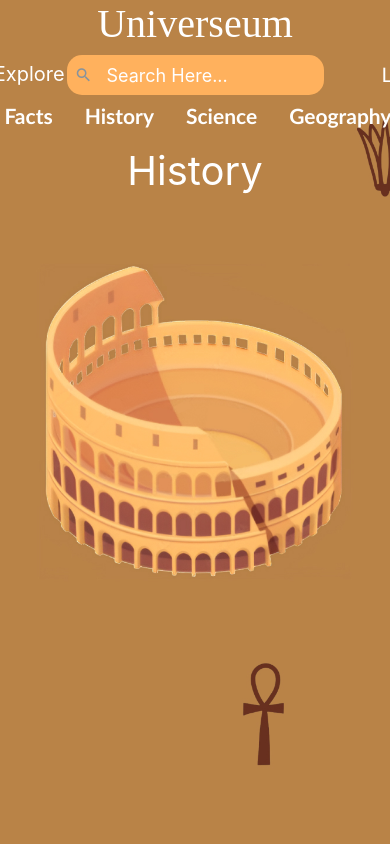
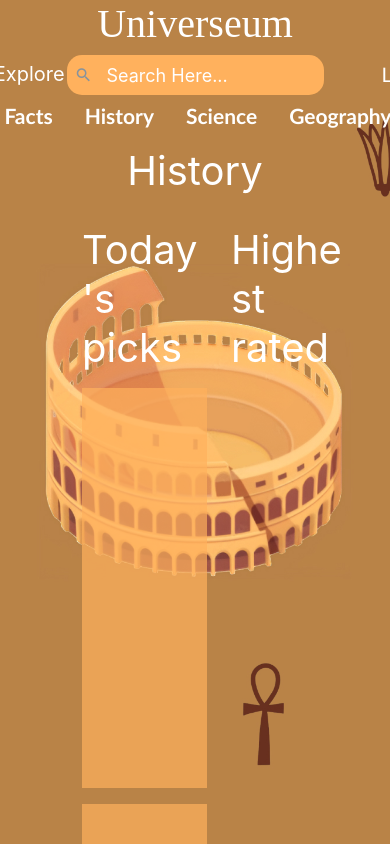
Before and after one commit to Cenga387/learniverse, a React Native app in the folder client/: screen /History in a window 390 px wide. Built offline with nearby package versions, Linux system fonts and the light colour scheme.

Commit message:
added fact of the day section and fun in every category to home screen. also started working on history

```diff
--- a/client/screens/AppStack/HistoryScreen.js
+++ b/client/screens/AppStack/HistoryScreen.js
@@ -42,7 +42,21 @@ export default function GeographyScreen () {
                     </View>
                     <Text style={styles.title}>History</Text>
                     <View style={styles.content}>
+                        <View style={styles.contentContainer1}>
+                            <View style={styles.todaysPicks}>
+                                <Text style={{color: 'white', fontSize: 40, marginTop: 10}}>Today's picks</Text>
 
+                                <View style={{width: '100%', height: 400, backgroundColor: '#FFB15D', opacity: 0.7, marginTop: 16}}>
+
+                                </View>
+                                <View style={{width: '100%', height: 400, backgroundColor: '#FFB15D', opacity: 0.7, marginTop: 16}}>
+
+                                </View>
+                            </View>
+                            <View style={styles.highestRated}>
+                                <Text style={{color: 'white', fontSize: 40, marginTop: 10}}>Highest rated</Text>
+                            </View>
+                        </View>
                     </View>
 
                 </ScrollView>
@@ -106,10 +120,24 @@ const styles = StyleSheet.create({
         fontFamily: 'calibri'
     },
     content: {
-        marginTop: 40,
-        marginHorizontal: '8%',
+        marginTop: 20,
+        paddingHorizontal: 70,
         width: width,
-        justifyContent: 'center',
-        alignItems: 'center'
+
     },
+    contentContainer1: {
+        flexDirection: 'row',
+        justifyContent: 'space-between',
+        height: 1000
+    },
+    highestRated: {
+        width: '50%',
+        height: 1000,
+        marginHorizontal: 12
+    },
+    todaysPicks: {
+        width: '50%',
+        height: 1000,
+        marginHorizontal: 12
+    }
 })
--- a/client/screens/AppStack/HomeScreen.js
+++ b/client/screens/AppStack/HomeScreen.js
@@ -80,7 +80,17 @@ export default function HomeScreen () {
                             </ScrollView>
                         </View>
                         <View style={styles.contentContainer3}>
-                            <Text style={styles.title2}>Fact of the day</Text>
+                            <Text style={{marginVertical: 16, fontSize: 35, color: 'white'}}>Fact of the day</Text>
+                            <View style={styles.dailyFact}>
+                                <Text style={{fontSize: 20, color: 'white'}}>Lorem ipsum dolor sit amet, consectetur adipiscing elit, sed do eiusmod tempor incididunt ut labore et dolore magna aliqua. Ut enim ad minim veniam, quis nostrud exercitation ullamco laboris nisi ut aliquip ex ea commodo consequat. Duis aute irure dolor in reprehenderit in voluptate velit esse cillum dolore eu fugiat nulla pariatur. Excepteur sint occaecat cupidatat non proident, sunt in culpa qui officia deserunt mollit anim id est laborum</Text>
+                                <View style={styles.factImage}></View>
+                            </View>
+                        </View>
+                        <View style={styles.contentContainer4}>
+                            <Text style={{fontSize: 35, marginVertical: 16, color: 'white'}}>Fun in every category</Text>
+                            <View style={styles.columns}>
+
+                            </View>
                         </View>
                     </View>
                 </ScrollView>
@@ -154,7 +164,11 @@ const styles = StyleSheet.create({
     },
     contentContainer3: {
         marginTop: 40,
-        backgroundColor: 'white'
+        height: 200,
+    },
+    contentContainer4: {
+        marginTop: 40,
+        // paddingHorizontal: 70
     },
     featuredArticles: {
         width: '70%',
@@ -183,5 +197,18 @@ const styles = StyleSheet.create({
         opacity: 0.8,
         backgroundColor: '#330762'
     },
+    dailyFact: {
+        height: 250,
+        flexDirection: 'row',
+    },
+    factImage: {
+        width: 500,
+        height: '100%',
+        backgroundColor: '#330762',
+        marginLeft: '10%',
 
+    },
+    columns: {
+        flexDirection: 'row'
+    }
 })
```
Lines whose indentation alone changed are shown as unchanged.
